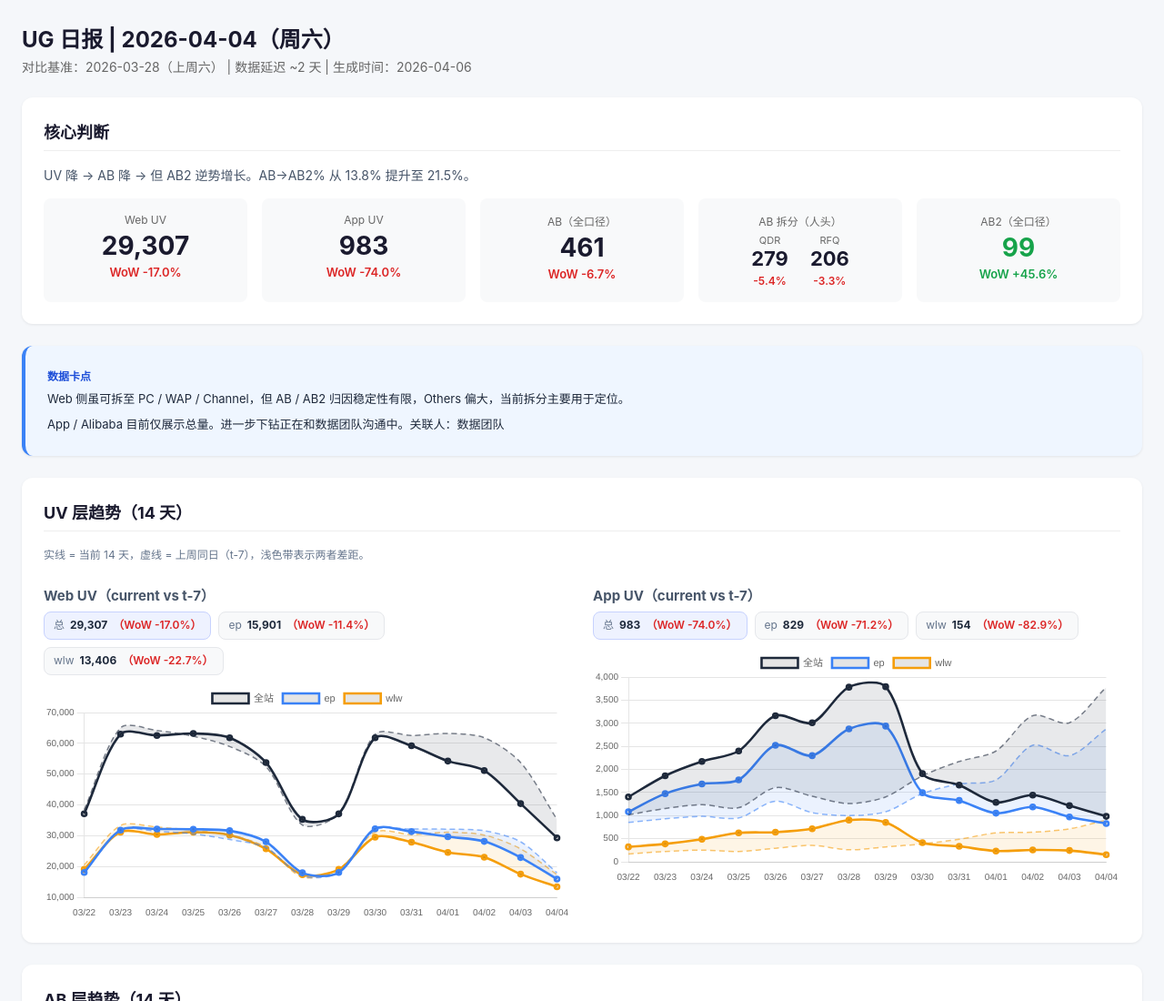
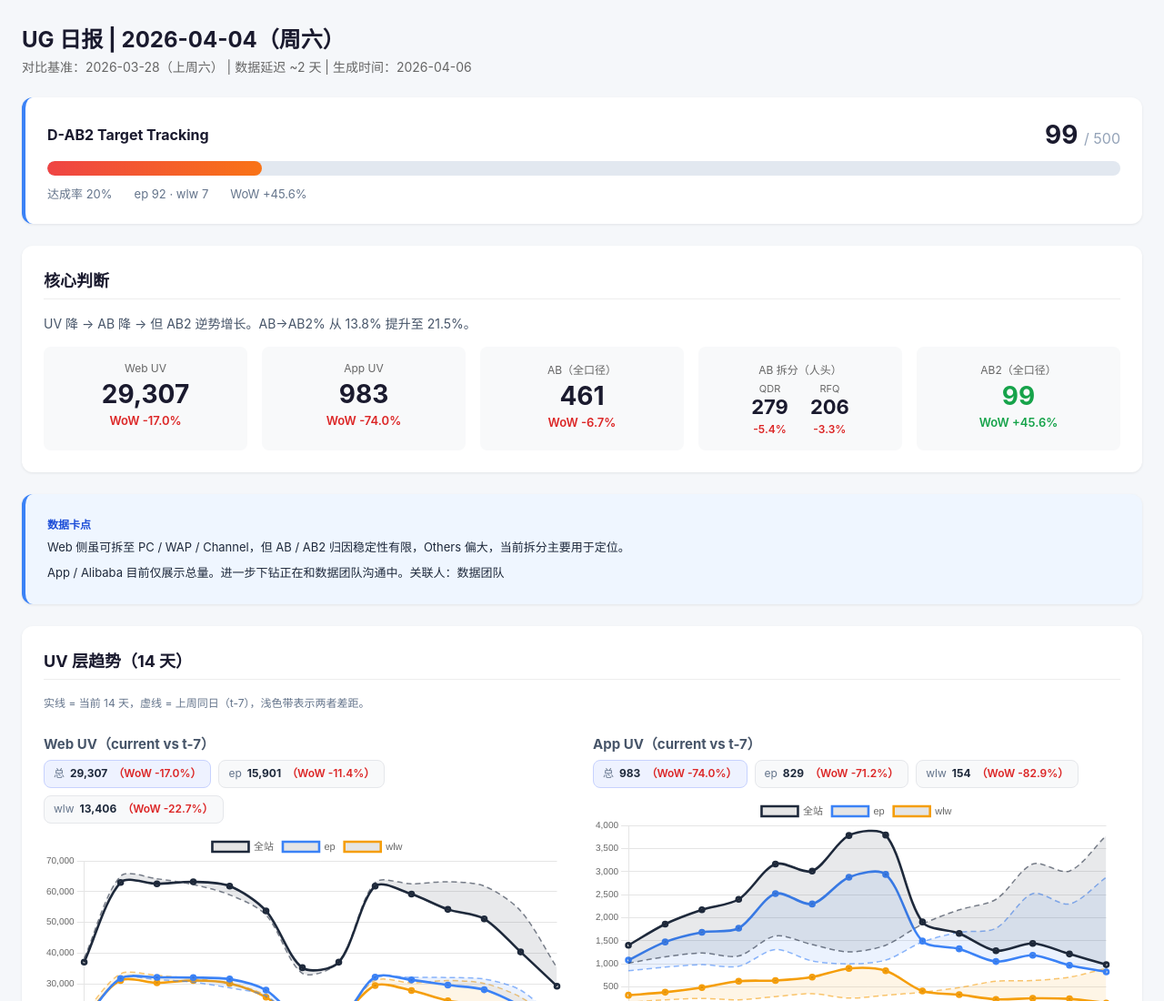
Before and after one commit to visable-ug-org/ug-daily-dashboard, a website: page daily-report-2026-04-04.html in a window 1280 px wide. Shown: the top 1100 px of the page at 91% size. Drawn offline with nearby package versions, Linux system fonts and the light colour scheme.

Commit message:
feat: add D-AB2 target tracking progress bar to daily report
- Progress bar with color gradient (red→yellow→green based on completion %)
- Shows current AB2 / 500 target, ep/wlw breakdown, WoW change
- Positioned at top of report above core summary cards

Made-with: Cursor

```diff
--- a/daily-report-2026-04-04.html
+++ b/daily-report-2026-04-04.html
@@ -14,6 +14,19 @@
   .card { background: #fff; border-radius: 12px; padding: 24px; margin-bottom: 24px; box-shadow: 0 1px 3px rgba(0,0,0,0.08); }
   .card h2 { font-size: 18px; margin-bottom: 16px; border-bottom: 1px solid #eee; padding-bottom: 8px; }
   .card h3 { font-size: 15px; margin: 16px 0 8px; color: #475569; }
+
+  .dab2-card { border-left: 4px solid #3b82f6; }
+  .dab2-header { display: flex; justify-content: space-between; align-items: center; margin-bottom: 12px; }
+  .dab2-title { font-size: 16px; font-weight: 700; }
+  .dab2-value { font-size: 28px; font-weight: 700; }
+  .dab2-value .target { font-size: 16px; font-weight: 400; color: #94a3b8; }
+  .progress-track { height: 16px; background: #e2e8f0; border-radius: 8px; overflow: hidden; }
+  .progress-fill { height: 100%; border-radius: 8px; }
+  .progress-fill.low { background: linear-gradient(90deg, #ef4444, #f97316); }
+  .progress-fill.mid { background: linear-gradient(90deg, #f59e0b, #eab308); }
+  .progress-fill.high { background: linear-gradient(90deg, #22c55e, #16a34a); }
+  .dab2-detail { margin-top: 10px; font-size: 13px; color: #64748b; display: flex; gap: 24px; }
+  .dab2-detail span { display: inline-flex; align-items: center; gap: 4px; }
 
   .summary-grid { display: grid; grid-template-columns: repeat(5, 1fr); gap: 16px; }
   .summary-item { text-align: center; padding: 16px; background: #f8f9fa; border-radius: 8px; }
@@ -97,6 +110,9 @@
 <div class="container">
   <h1>UG 日报 | 2026-04-04（周六）</h1>
   <p class="subtitle">对比基准：2026-03-28（上周六） | 数据延迟 ~2 天 | 生成时间：2026-04-06</p>
+
+  <!-- D-AB2 目标进度 -->
+  <div class="card dab2-card" id="dab2-section"></div>
 
   <!-- 核心判断：卡片速览 -->
   <div class="card">
@@ -492,6 +508,32 @@ function wowClass(curr, prev) {
   return 'neutral';
 }
 
+function renderDAB2Progress() {
+  const TARGET = 500;
+  const currTotal = totalAB2[totalAB2.length - 1];
+  const prevTotal = totalAB2T7[totalAB2T7.length - 1];
+  const currEp = epAB2[epAB2.length - 1];
+  const currWlw = wlwAB2[wlwAB2.length - 1];
+  const pct = Math.min(Math.round(currTotal / TARGET * 100), 100);
+  const fillClass = pct < 40 ? 'low' : pct < 70 ? 'mid' : 'high';
+  const wow = wowText(currTotal, prevTotal);
+  const el = document.getElementById('dab2-section');
+  if (!el) return;
+  el.innerHTML = `
+    <div class="dab2-header">
+      <span class="dab2-title">D-AB2 Target Tracking</span>
+      <span class="dab2-value">${currTotal} <span class="target">/ ${TARGET}</span></span>
+    </div>
+    <div class="progress-track">
+      <div class="progress-fill ${fillClass}" style="width:${pct}%"></div>
+    </div>
+    <div class="dab2-detail">
+      <span>达成率 ${pct}%</span>
+      <span>ep ${currEp} · wlw ${currWlw}</span>
+      <span>WoW ${wow}</span>
+    </div>`;
+}
+
 function renderTrendMeta(targetId, items) {
   const target = document.getElementById(targetId);
   if (!target) return;
@@ -717,6 +759,8 @@ const epColor = '#3b82f6';
 const wlwColor = '#f59e0b';
 const totalColor = '#1e293b';
 
+renderDAB2Progress();
+
 renderTrendMeta('uvMeta', [
   { name: '总', current: totalUV[13], prev: totalUVT7[13] },
   { name: 'ep', current: epUV[13], prev: epUVT7[13] },
```
